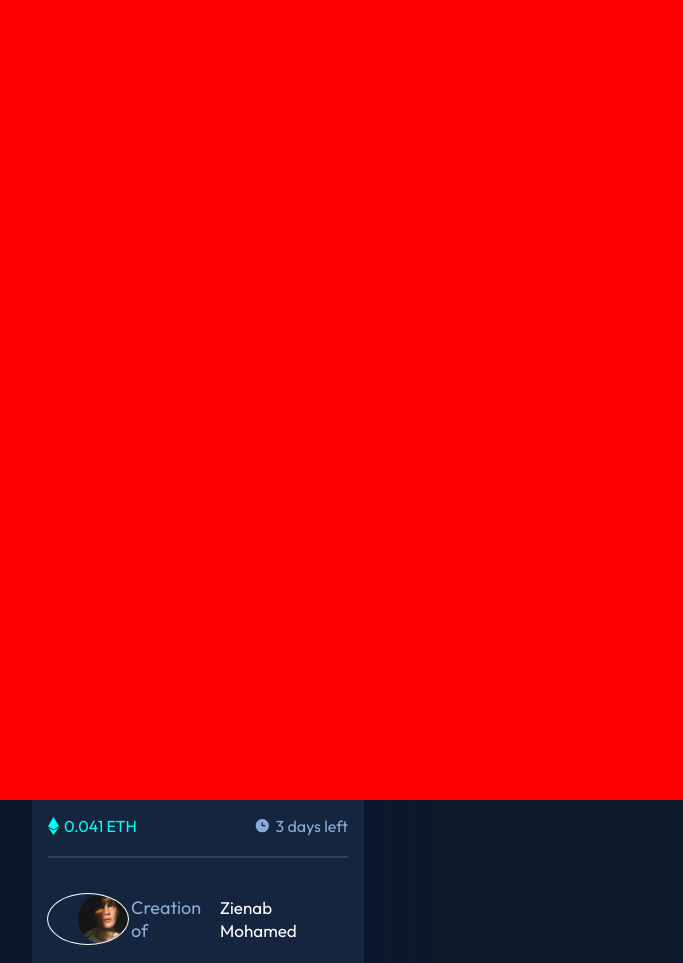
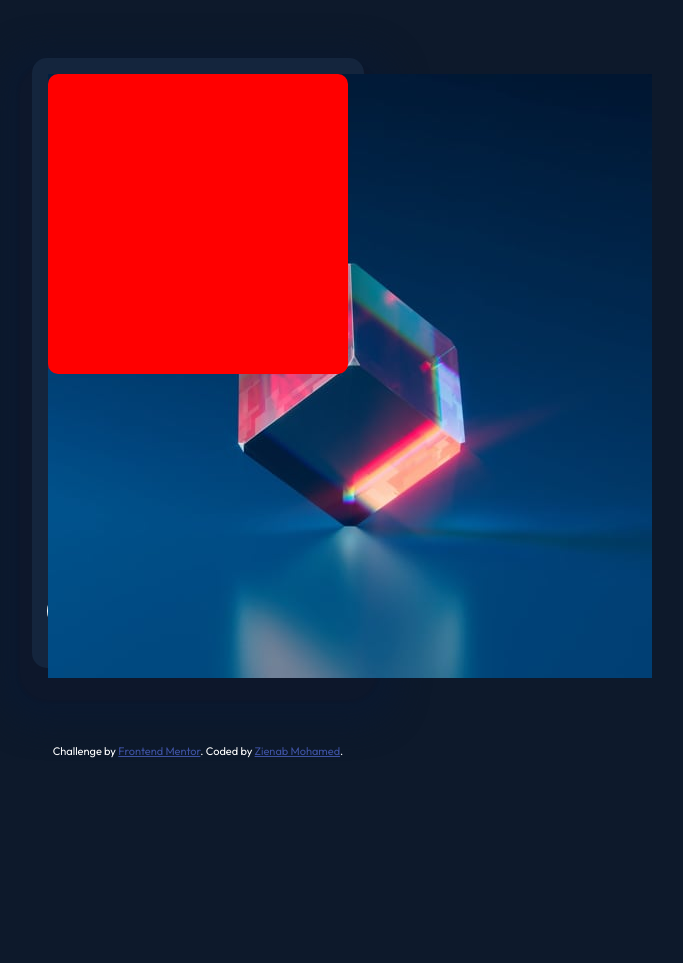
Before and after one commit to zenab12/NFT_Card, a plain HTML site: page index.html in a window 1280 px wide. Shown: the top 963 px of the page, without its empty margins (442-1125 px from the left). After the commit the page ends 800 px from the top, so only its background shows below. Drawn offline with Linux system fonts and the light colour scheme.

Commit message:
Update index.html

```diff
--- a/index.html
+++ b/index.html
@@ -40,9 +40,17 @@
      background:var(--card-bg);
      box-shadow:0px 20px 2px 14px var(--dark-shadow), 0px 24px 30px 33px var(--light-shadow);
     }
-    div.image {width:100%;height:auto}
-    .overlay{width:100%;height:100%;position:absolute;top:0;left:0;background:red;}
-    figure > img {border-radius:10px;max-width:100%;}
+    div.image {
+    width: 100%;
+    height: 300px;
+    position: relative;
+    z-index: 0;
+    top: 0;
+    left: 0;
+    z-index: 2;border-radius:10px;
+}
+    .overlay{width:100%;height:100%;position:absolute;top:0;left: 0;background: red;z-index: 2;border-radius:10px;}
+    figure > img {border-radius:10px;max-width:100%;height:100%;position:absolute;top:0;left: 0;z-index:1;}
 
     figure h2 {color:var(--white);font-weight:600;}
     figure p{font-size:18px;color:var(--font);font-weight:300;}
@@ -54,9 +62,9 @@
     figure .border{background: var(--border);border-radius:.5px;display:block;width:100%;height:2px;margin:20px 0px;}
 
     figure .creator{flex-direction:row;justify-content:start;margin-top: 20px;}
-    figure .creator p {color:var(--font);font-weight:400;padding-left:3px}
-    figure .creator span{color:var(--white);font-size:17px;padding-right:3px}
-    figure .creator img{width:50px;padding-left:30px;border-radius:50%;outline:1px solid var(--white)}
+    figure .creator p {padding-left:30px;color:var(--font);font-weight:400;padding-right:3px}
+    figure .creator span{color:var(--white);font-size:17px}
+    figure .creator img{width:40px;border-radius:50%;outline:1px solid var(--white)}
 
     .attribution { font-size: 11px; text-align:center; margin-top:60px;margin-bottom:10px;color:var(--white)}
     .attribution a { color:var(--footer)}
@@ -70,9 +78,10 @@
 
   <figure class="card">
      <div class="image">
+
+     <img src="images/image-equilibrium.jpg" alt="NFTCard"/>
      <div class="overlay">
      </div>
-     <img src="images/image-equilibrium.jpg" alt="NFTCard"/>
     </div>
     <figcaption>
        <h2>  Equilibrium #3429 </h2>
```
